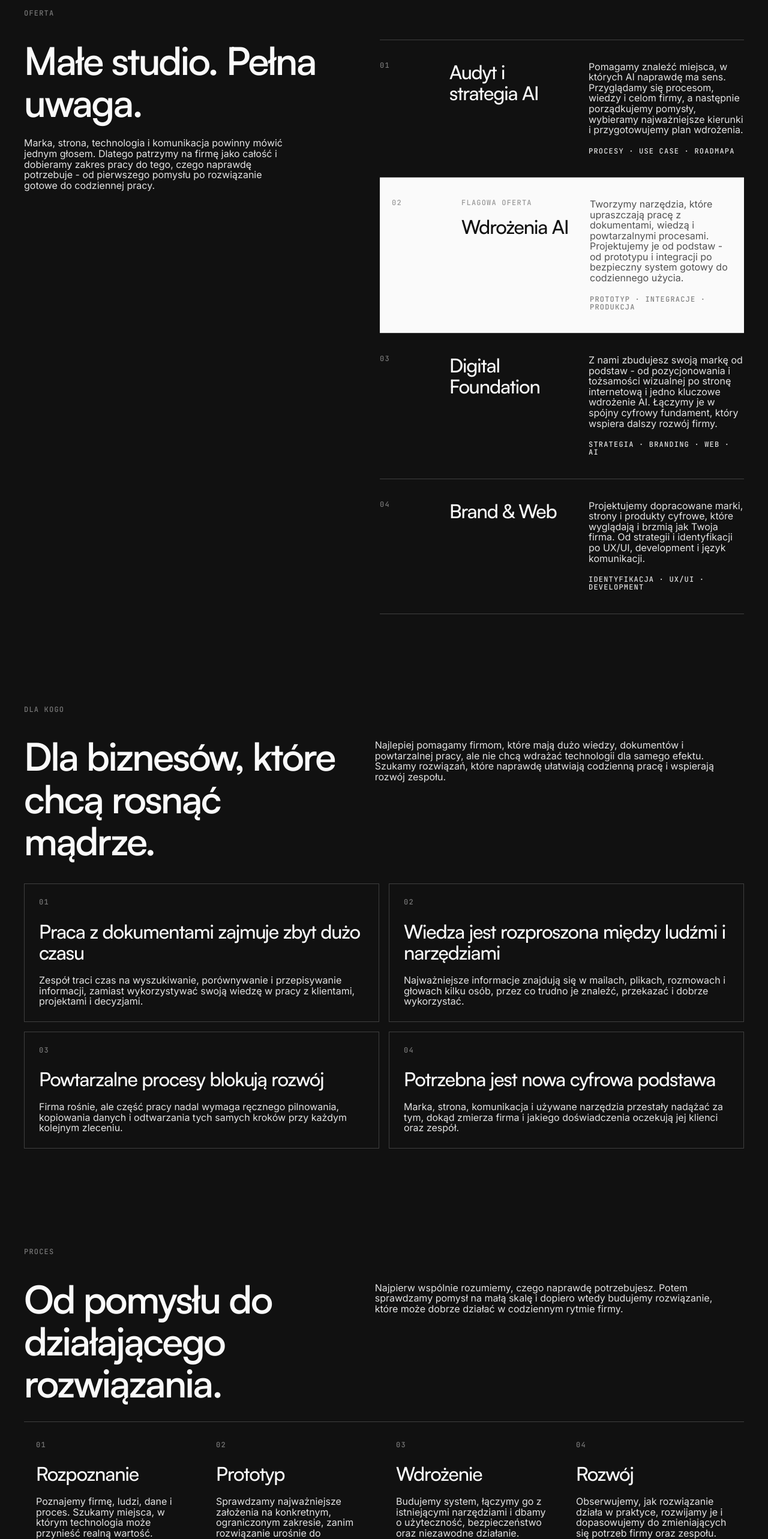
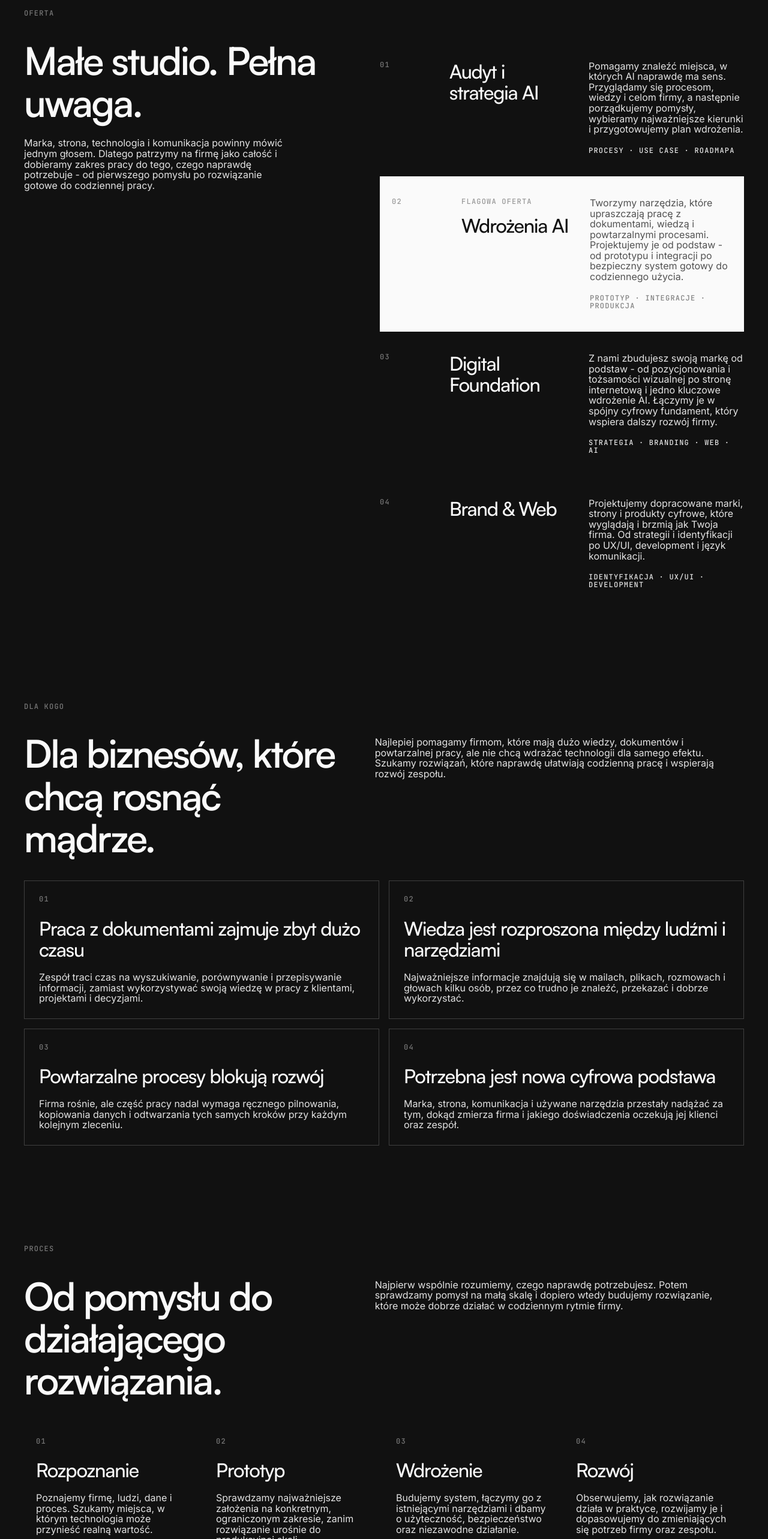
Before and after one commit to MaksymilianKalek/sokolek-studio, a React (Vite) app in the folder web/: page / in a window 1280 px wide. Shown: the part 886-3452 px from the top of the page at 60% size. Built offline with nearby package versions, Linux system fonts and the light colour scheme.

Commit message:
Remove unnecessary lines

```diff
--- a/web/src/components/home/process.tsx
+++ b/web/src/components/home/process.tsx
@@ -21,10 +21,10 @@ export function Process() {
           description={t('process.description')}
         />
 
-        <ol className="section-offset-compact grid gap-0 border-t border-line md:grid-cols-4">
+        <ol className="section-offset-compact grid gap-0 md:grid-cols-4">
           {items.map((item, index) => (
             <Reveal key={item.index} delay={index * 0.08}>
-              <li className="relative min-h-full border-b border-line py-8 md:border-r md:px-5 md:last:border-r-0">
+              <li className="relative min-h-full border-b border-line py-8 last:border-b-0 md:border-r md:px-5 md:last:border-r-0">
                 <p className="meta-text text-ink-muted">
                   {item.index}
                 </p>
--- a/web/src/components/home/services.tsx
+++ b/web/src/components/home/services.tsx
@@ -33,10 +33,10 @@ export function Services() {
             </div>
           </Reveal>
 
-          <div className="border-t border-line">
+          <div>
             {services.map((service, itemIndex) => (
               <Reveal key={service.index} delay={itemIndex * 0.08}>
-                <article className={`service-row-grid section-row-padding border-b border-line ${service.featuredLabel ? 'bg-ink px-4 text-paper sm:px-5' : ''}`}>
+                <article className={`service-row-grid section-row-padding ${service.featuredLabel ? 'bg-ink px-4 text-paper sm:px-5' : ''}`}>
                   <p className={`meta-text ${service.featuredLabel ? 'text-paper/42' : 'text-ink-muted'}`}>
                     {service.index}
                   </p>
```
